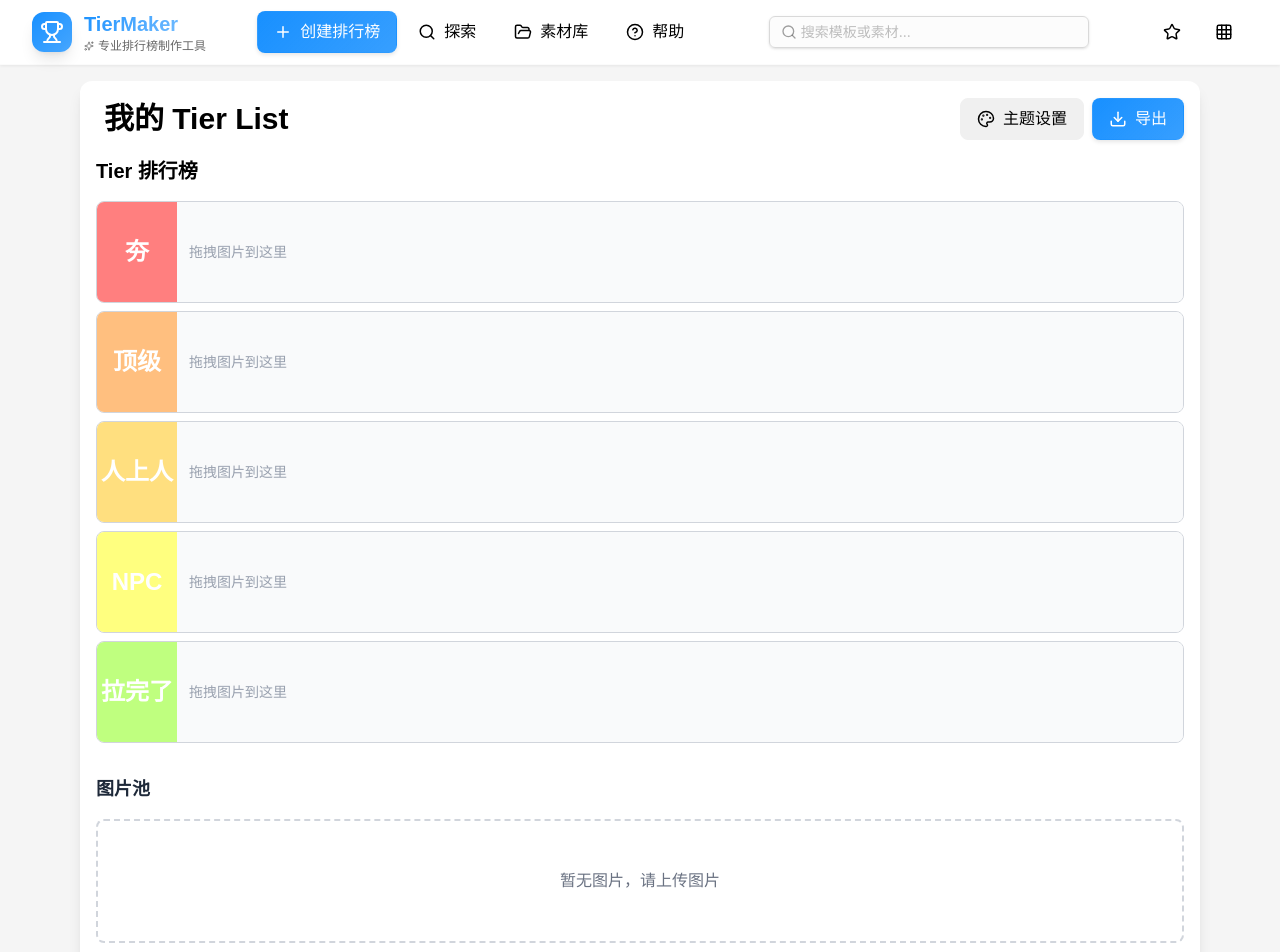
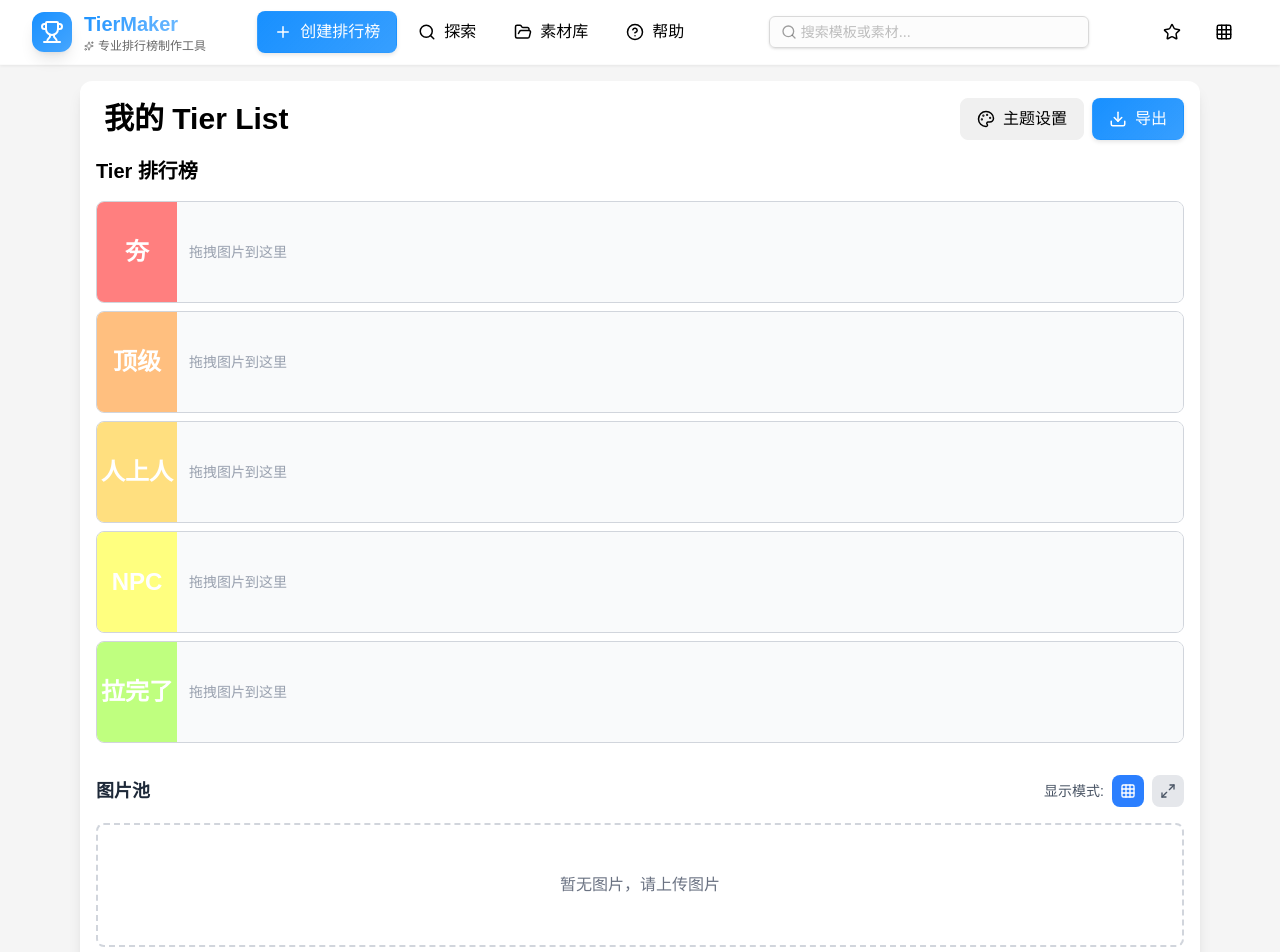
Before and after one commit to tier-maker/tier-maker, a Next.js app: page / in a window 1280 px wide. Shown: the top 952 px of the page. Built offline with nearby package versions, Linux system fonts and the light colour scheme.

Commit message:
feat: img show mode

```diff
--- a/src/components/ImagePool.tsx
+++ b/src/components/ImagePool.tsx
@@ -2,17 +2,46 @@
 
 import { TierItem } from "@/types";
 import { Draggable, Droppable } from "@hello-pangea/dnd";
-import { X } from "lucide-react";
+import { X, Grid, Maximize2 } from "lucide-react";
 
 interface ImagePoolProps {
   items: TierItem[];
   onRemoveItem: (itemId: string) => void;
+  displayMode: 'square' | 'original';
+  onDisplayModeChange: (mode: 'square' | 'original') => void;
 }
 
-export default function ImagePool({ items, onRemoveItem }: ImagePoolProps) {
+export default function ImagePool({ items, onRemoveItem, displayMode, onDisplayModeChange }: ImagePoolProps) {
   return (
     <div className="w-full">
-      <h3 className="text-lg font-semibold mb-4 text-gray-800">图片池</h3>
+      <div className="flex items-center justify-between mb-4">
+        <h3 className="text-lg font-semibold text-gray-800">图片池</h3>
+        <div className="flex items-center gap-2">
+          <span className="text-sm text-gray-600">显示模式:</span>
+          <button
+            onClick={() => onDisplayModeChange('square')}
+            className={`p-2 rounded-lg transition-colors ${
+              displayMode === 'square'
+                ? 'bg-blue-500 text-white'
+                : 'bg-gray-200 text-gray-600 hover:bg-gray-300'
+            }`}
+            title="方块模式"
+          >
+            <Grid size={16} />
+          </button>
+          <button
+            onClick={() => onDisplayModeChange('original')}
+            className={`p-2 rounded-lg transition-colors ${
+              displayMode === 'original'
+                ? 'bg-blue-500 text-white'
+                : 'bg-gray-200 text-gray-600 hover:bg-gray-300'
+            }`}
+            title="原尺寸模式"
+          >
+            <Maximize2 size={16} />
+          </button>
+        </div>
+      </div>
       <Droppable droppableId="image-pool" direction="horizontal">
         {(provided, snapshot) => (
           <div
@@ -20,7 +49,8 @@ export default function ImagePool({ items, onRemoveItem }: ImagePoolProps) {
             {...provided.droppableProps}
             className={`
               min-h-[120px] p-4 border-2 border-dashed rounded-lg
-              flex flex-wrap gap-2 transition-colors
+              flex flex-wrap transition-colors
+              ${displayMode === 'square' ? 'gap-2' : 'gap-3 items-end'}
               ${
                 snapshot.isDraggingOver
                   ? "border-blue-500 bg-blue-50"
@@ -46,12 +76,25 @@ export default function ImagePool({ items, onRemoveItem }: ImagePoolProps) {
                       `}
                     >
                       <div className="relative">
+                        {displayMode === 'square' ? (
                           <img
                             src={item.imageUrl}
                             alt={item.name}
                             className="w-20 h-20 object-cover rounded-lg border-2 border-transparent hover:border-blue-300 transition-colors"
                             crossOrigin="anonymous"
                           />
+                        ) : (
+                          <img
+                            src={item.imageUrl}
+                            alt={item.name}
+                            className="max-w-[120px] max-h-[80px] min-w-[60px] min-h-[40px] object-contain rounded-lg border-2 border-transparent hover:border-blue-300 transition-colors"
+                            crossOrigin="anonymous"
+                            style={{
+                              width: 'auto',
+                              height: 'auto'
+                            }}
+                          />
+                        )}
                         <button
                           onClick={(e) => {
                             e.stopPropagation();
--- a/src/components/TierMaker.tsx
+++ b/src/components/TierMaker.tsx
@@ -36,6 +36,9 @@ export default function TierMaker() {
     imagePool: [],
     theme: DEFAULT_THEMES[0],
   });
+
+  // 图片池显示模式：'square' 为方块模式，'original' 为原尺寸模式
+  const [imagePoolDisplayMode, setImagePoolDisplayMode] = useState<'square' | 'original'>('square');
 
   // 根据当前路径确定活跃的 tab
   const getActiveTab = () => {
@@ -392,6 +395,8 @@ export default function TierMaker() {
                   <ImagePool
                     items={tierList.imagePool}
                     onRemoveItem={handleRemoveFromPool}
+                    displayMode={imagePoolDisplayMode}
+                    onDisplayModeChange={setImagePoolDisplayMode}
                   />
                 </div>
               </DragDropContext>
```
Lines whose indentation alone changed are shown as unchanged.
